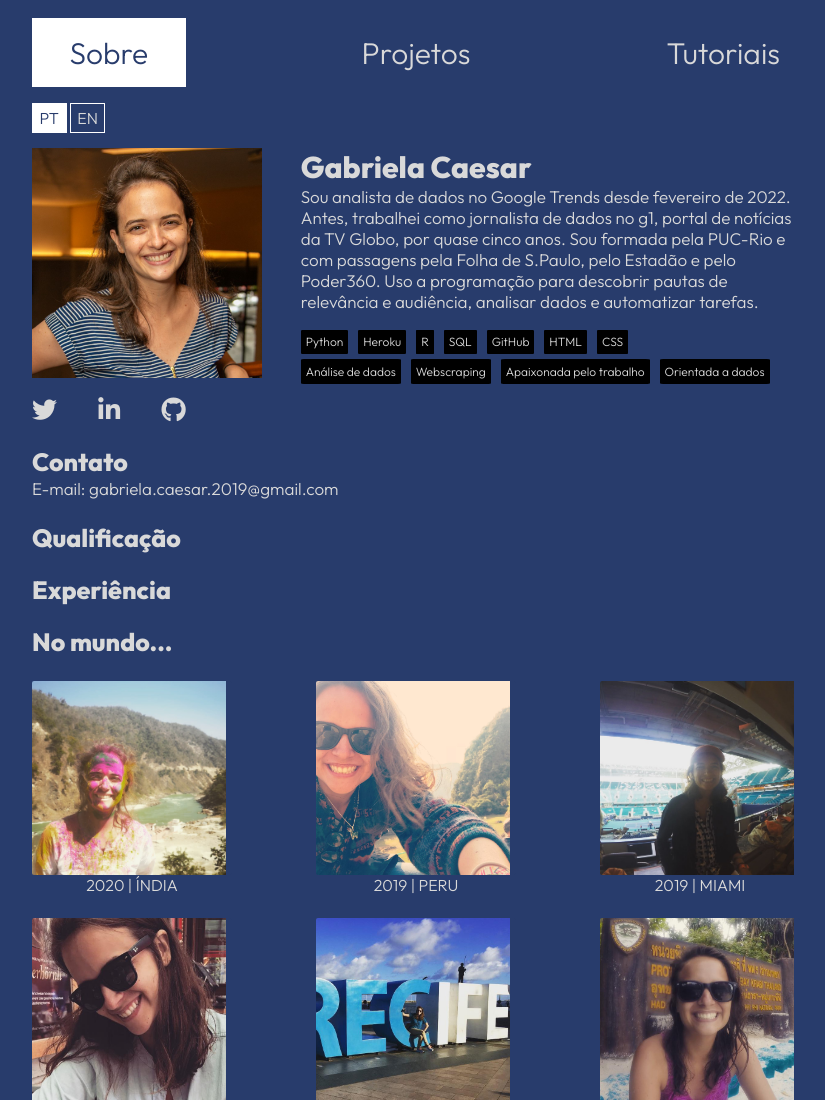
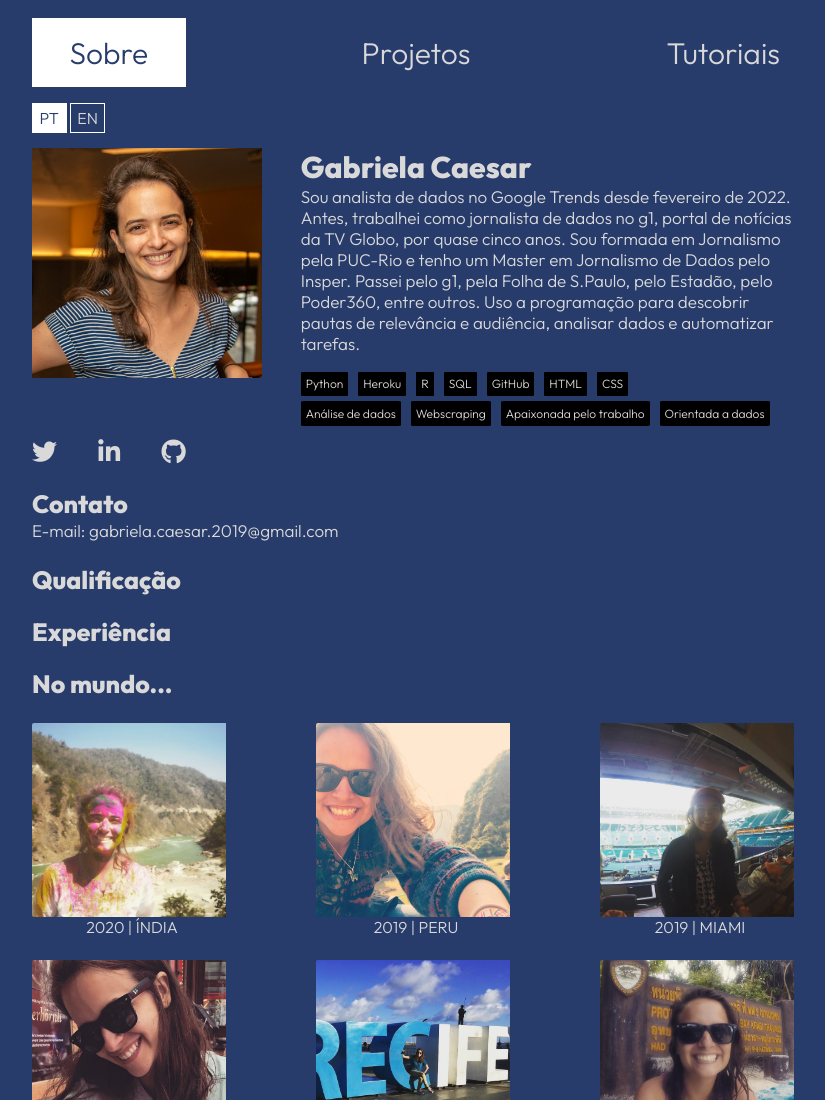
Before and after one commit to gabrielacaesar/gabrielacaesar.github.io, a plain HTML site: page index.html in a window 1280 px wide. Shown: the top 1100 px of the page, without its empty margins (224-1049 px from the left). Drawn offline with Linux system fonts and the light colour scheme.

Commit message:
add Master

```diff
--- a/index.html
+++ b/index.html
@@ -37,7 +37,7 @@
             </div>
             <div class="bio-right flex column">
                 <h1>Gabriela Caesar</h1>
-                <p>Sou analista de dados no Google Trends desde fevereiro de 2022. Antes, trabalhei como jornalista de dados no g1, portal de notícias da TV Globo, por quase cinco anos. Sou formada pela PUC-Rio e com passagens pela Folha de S.Paulo, pelo Estadão e pelo Poder360. Uso a programação para descobrir pautas de relevância e audiência, analisar dados e automatizar tarefas.</p>
+                <p>Sou analista de dados no Google Trends desde fevereiro de 2022. Antes, trabalhei como jornalista de dados no g1, portal de notícias da TV Globo, por quase cinco anos. Sou formada em Jornalismo pela PUC-Rio e tenho um Master em Jornalismo de Dados pelo Insper. Passei pelo g1, pela Folha de S.Paulo, pelo Estadão, pelo Poder360, entre outros. Uso a programação para descobrir pautas de relevância e audiência, analisar dados e automatizar tarefas.</p>
                 <ul class="first-skills flex row">
                     <li>Python</li>
                     <li>Heroku</li>
```
